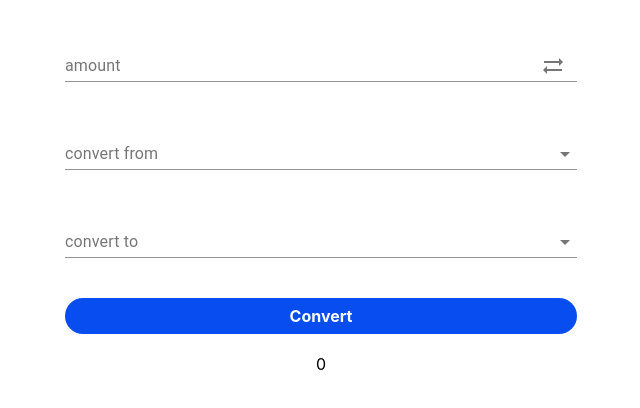
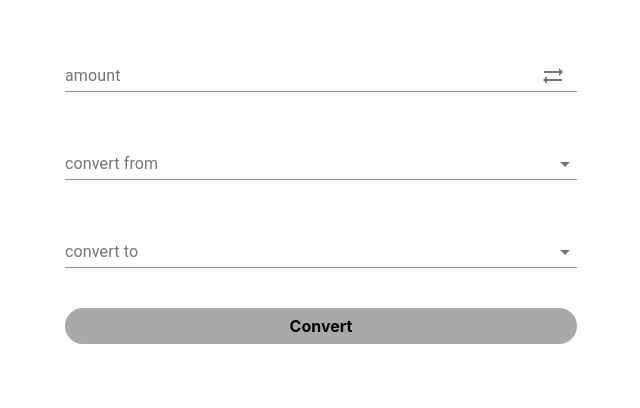
Before and after one commit to AnatDean/currency_converter, a React (Create React App) app: page / in a window 1280 px wide. Shown: the part 206-614 px from the top of the page, without its empty margins (319-959 px from the left). Built offline with nearby package versions, Linux system fonts and the light colour scheme; no server answers.

Commit message:
disable submission when form incomplete

```diff
--- a/src/App.js
+++ b/src/App.js
@@ -46,6 +46,9 @@ function App() {
     setConvertTo(currConvertFrom);
   };
 
+  const isSubmissionDisabled =
+    convertTo !== null && convertFrom !== null && amount;
+
   const convertCurrencies = (e) => {
     e.preventDefault();
     fetchConversion({
@@ -86,10 +89,14 @@ function App() {
           setSelected={(selection) => handleSelection(selection, setConvertTo)}
           selected={convertTo}
         />
-        <Button label="Convert" handleClick={convertCurrencies} />
-        {conversion && (
+        <Button
+          label="Convert"
+          disabled={!isSubmissionDisabled}
+          handleClick={convertCurrencies}
+        />
+        {conversion ? (
           <p>{`${amount} ${convertFrom.currencyCode} is eqivalent to ${conversion} ${convertTo.currencyCode}`}</p>
-        )}
+        ) : null}
       </form>
     </div>
   );
--- a/src/components/Button/Button.module.scss
+++ b/src/components/Button/Button.module.scss
@@ -11,4 +11,9 @@
   &:focus {
     background-color: darken($color: $blue, $amount: 20%);
   }
+  &:disabled {
+    background-color: darkgray;
+    color: $black;
+    cursor: not-allowed;
+  }
 }
--- a/src/components/Button/index.jsx
+++ b/src/components/Button/index.jsx
@@ -2,9 +2,9 @@ import React from "react";
 import PropTypes from "prop-types";
 import styles from "./Button.module.scss";
 
-const Button = ({ label, handleClick }) => {
+const Button = ({ label, handleClick, disabled }) => {
   return (
-    <button className={styles.button} onClick={handleClick}>
+    <button disabled={disabled} className={styles.button} onClick={handleClick}>
       {label}
     </button>
   );
@@ -13,6 +13,11 @@ const Button = ({ label, handleClick }) => {
 Button.propTypes = {
   label: PropTypes.string.isRequired,
   handleClick: PropTypes.func.isRequired,
+  disabled: PropTypes.bool,
+};
+
+Button.defaultProps = {
+  disabled: false,
 };
 
 export default Button;
```
